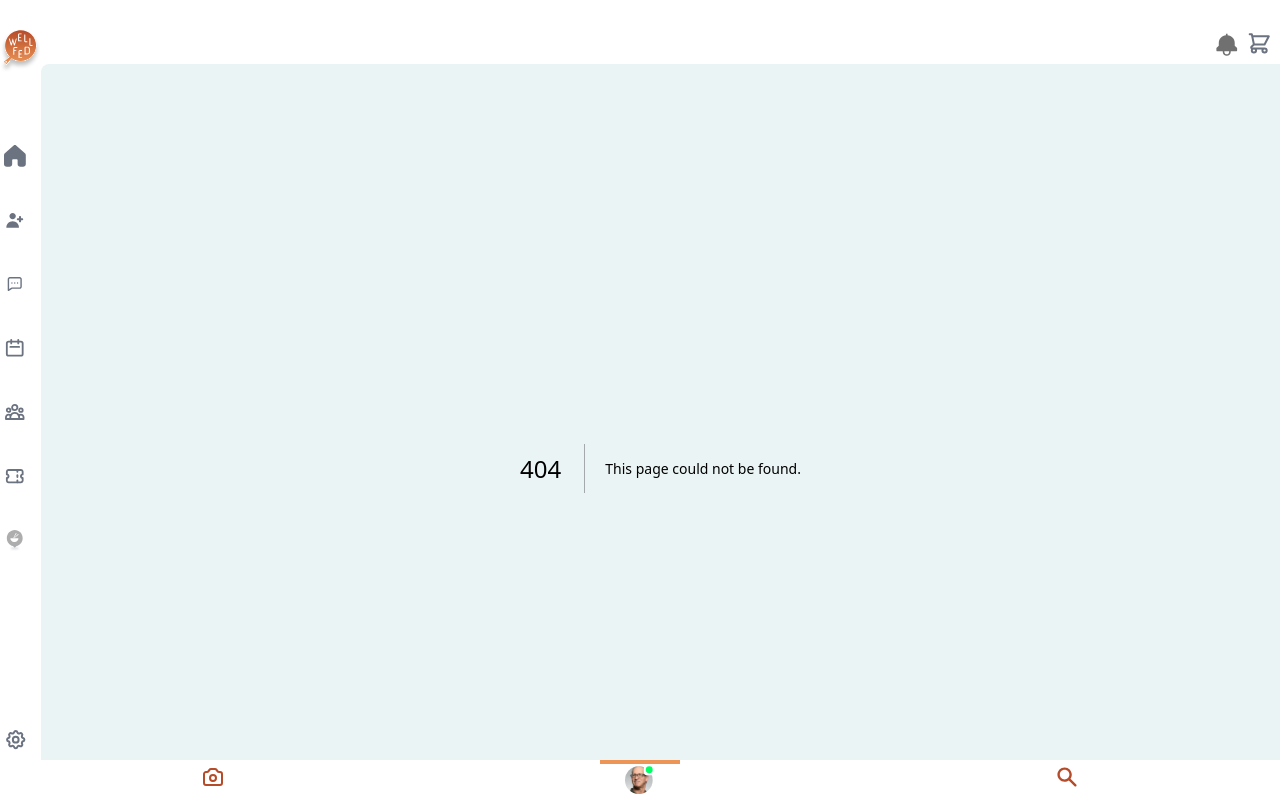
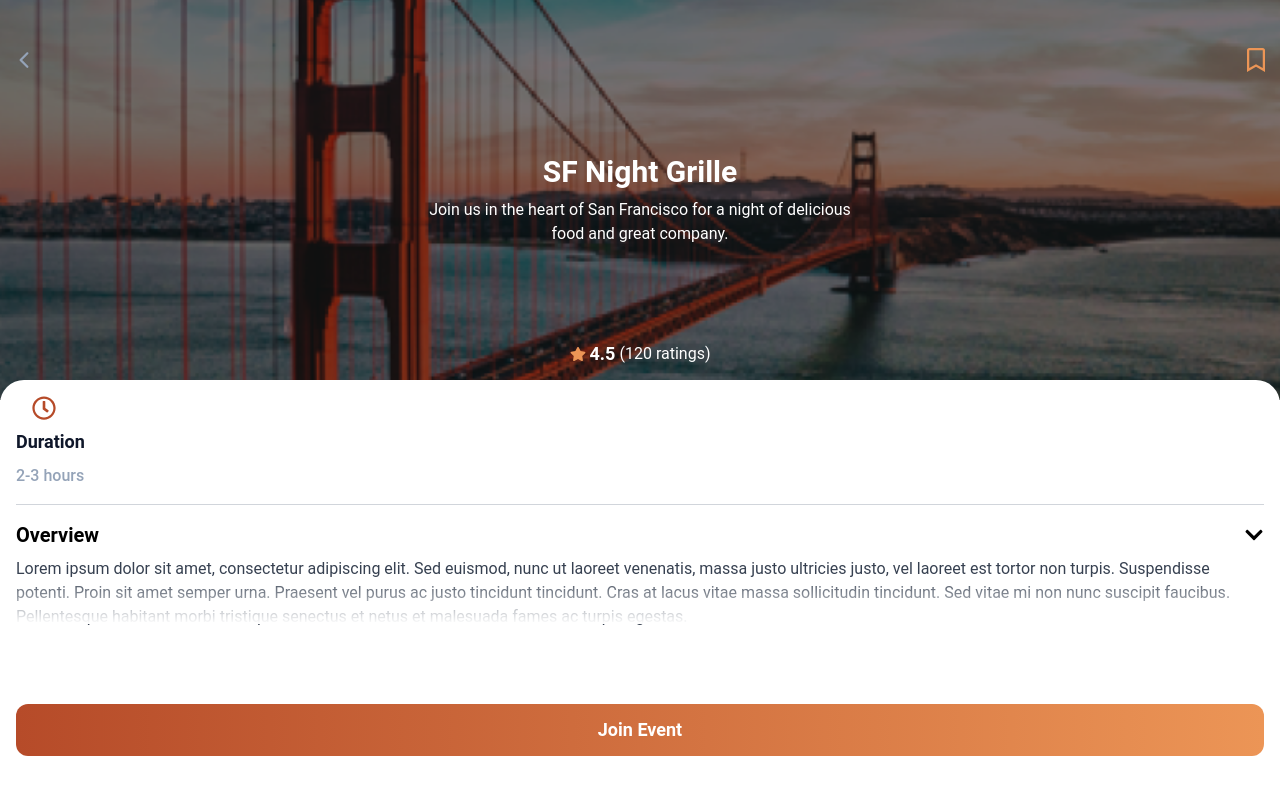
Before and after one commit to rithvikvelapati/WellFed, a Next.js app in the folder frontend/wellfed/: page /event-card in a window 1280 px wide. Before the commit this address had no page. Built offline with nearby package versions, Linux system fonts and the light colour scheme.

Commit message:
event card page layout, routing and local state management

```diff
--- a/frontend/wellfed/src/app/cart-section/shopping-list/page.tsx
+++ b/frontend/wellfed/src/app/cart-section/shopping-list/page.tsx
@@ -52,7 +52,7 @@ const ShoppingListPage: React.FC = () => {
         exit="exit"
       >
         {/* White Card Container */}
-        <div className="bg-white p-4 mb-2">
+        <div className="bg-white px-1 pt-10 mb-2">
 
           {/* Header Section with Back Button and "All Orders" */}
           <div className="flex items-center justify-between mb-1">
@@ -63,8 +63,8 @@ const ShoppingListPage: React.FC = () => {
               whileTap={{ scale: 0.95 }}
             >
               {/* Back Button */}
-              <div className="w-full flex justify-between items-center px-2 mt-2">
-                <button className="text-gray-600" onClick={handleBackClick}>
+              <div className="w-full flex justify-between items-center px-1 mt-2">
+                <button className="text-slate-500" onClick={handleBackClick}>
                   <IoChevronBack size={30} /> {/* Back Button */}
                 </button>
               </div>
@@ -78,7 +78,7 @@ const ShoppingListPage: React.FC = () => {
           </div>
 
           {/* Shopping List Title */}
-          <h1 className="text-2xl font-bold mb-3">Shopping List</h1>
+          <h1 className="text-2xl font-bold ml-4 pb-4">Shopping List</h1>
         </div>
 
         <div>
--- /dev/null
+++ b/frontend/wellfed/src/app/event-card/page.tsx
@@ -0,0 +1,122 @@
+// app/event-card/page.tsx
+
+"use client";
+
+import React, { useEffect, useState } from "react";
+import EventBanner from "./ui/EventBanner";
+import EventContent from "./ui/EventContent";
+import { useRouter } from "next/navigation";
+import { useDispatch } from "react-redux";
+import { setModalOpen } from "@/store/modalSlice";
+import { IoIosArrowBack } from "react-icons/io";
+import { AnimatePresence, motion } from "framer-motion";
+import { FaBookmark, FaRegBookmark } from "react-icons/fa";
+
+interface Event {
+  id: number;
+  title: string;
+  imageUrl: string;
+  rating: number;
+  bookmarked: boolean;
+  description: string;
+  duration: string;
+}
+
+const EventPage: React.FC = () => {
+  const router = useRouter();
+  const dispatch = useDispatch();
+
+  // Local state for event data
+  const [event, setEvent] = useState<Event>({
+    id: 1,
+    title: "Community Clean-Up Day",
+    imageUrl: "/SanFran.png", // Ensure this image exists in your public folder
+    rating: 4.5,
+    bookmarked: false,
+    description: "Join us in making our neighborhood cleaner and greener!",
+    duration: "2-3 hours",
+  });
+
+  // Function to toggle bookmark status
+  const toggleBookmark = () => {
+    setEvent((prevEvent) => ({
+      ...prevEvent,
+      bookmarked: !prevEvent.bookmarked,
+    }));
+  };
+
+  // Set modal open state to true when component mounts
+  useEffect(() => {
+    dispatch(setModalOpen(true));
+    return () => {
+      dispatch(setModalOpen(false));
+    };
+  }, [dispatch]);
+
+  // Animation variants for sliding in from left to right
+  const modalVariants = {
+    initial: {
+      x: "-100vw", // Start from the left
+      opacity: 0,
+    },
+    animate: {
+      x: 0, // End at the center
+      opacity: 1,
+      transition: { type: "tween", duration: 0.5 },
+    },
+    exit: {
+      x: "100vw", // Exit to the right
+      opacity: 0,
+      transition: { type: "tween", duration: 0.5 },
+    },
+  };
+
+  const handleClose = () => {
+    router.back(); // Navigate back to the previous page
+  };
+
+  return (
+    <AnimatePresence>
+      <motion.div
+        className="fixed inset-0 z-50 bg-white overflow-y-auto"
+        variants={modalVariants}
+        initial="initial"
+        animate="animate"
+        exit="exit"
+      >
+        {/* Top Bar with Back and Bookmark */}
+        <div className="absolute top-10 left-0 right-0 flex justify-between items-center px-1">
+          <button
+            onClick={handleClose}
+            className="p-2 focus:outline-none z-50"
+            aria-label="Close Event Modal"
+          >
+            <IoIosArrowBack className="text-2xl text-slate-400" />
+          </button>
+
+          {/* Bookmark Icon */}
+          <button
+            onClick={(e) => {
+              e.stopPropagation();
+              toggleBookmark();
+            }}
+            className="p-2 focus:outline-none z-50 text-2xl text-secondary"
+            aria-label={event.bookmarked ? "Remove Bookmark" : "Add Bookmark"}
+          >
+            {event.bookmarked ? <FaBookmark /> : <FaRegBookmark />}
+          </button>
+        </div>
+
+        <div className="min-h-screen flex flex-col">
+          {/* Event Banner */}
+          <EventBanner event={event} />
+
+          {/* Event Content */}
+          <EventContent event={event} />
+        </div>
+      </motion.div>
+    </AnimatePresence>
+  );
+};
+
+export default EventPage;
--- /dev/null
+++ b/frontend/wellfed/src/app/event-card/ui/EventBanner.tsx
@@ -0,0 +1,48 @@
+// ui/EventBanner.tsx
+
+"use client";
+
+import React from "react";
+import Image from "next/image";
+import { FaStar } from "react-icons/fa";
+
+const EventBanner: React.FC = () => {
+  const event = {
+    imageUrl: "/SanFran.png",
+    title: "SF Night Grille",
+    description: "Join us in the heart of San Francisco for a night of delicious food and great company.",
+    rating: 4.5,
+    totalRatings: 120,
+  };
+
+  return (
+    <div className="relative w-full h-[50vh]">
+      {/* Background Image */}
+      <Image
+        src={event.imageUrl}
+        alt={event.title}
+        fill
+        className="object-cover"
+      />
+
+      {/* Overlay */}
+      <div className="absolute inset-0 bg-black bg-opacity-50"></div>
+
+      {/* Content */}
+      <div className="absolute inset-0 flex flex-col justify-center items-center text-white px-4">
+
+        {/* Title and Description */}
+        <h1 className="text-3xl font-bold mb-2 text-center">{event.title}</h1>
+        <p className="text-center max-w-md">{event.description}</p>
+        {/* Ratings at the bottom */}
+        <div className="absolute bottom-8 flex items-center space-x-1">
+          <FaStar className="text-secondary" />
+          <span className="text-lg font-semibold">{event.rating}</span>
+          <span>({event.totalRatings} ratings)</span>
+        </div>
+      </div>
+    </div>
+  );
+};
+
+export default EventBanner;
--- /dev/null
+++ b/frontend/wellfed/src/app/event-card/ui/EventContent.tsx
@@ -0,0 +1,75 @@
+// ui/EventContent.tsx
+
+"use client";
+
+import React, { useState } from "react";
+import { FaChevronDown, FaChevronUp, FaRegClock } from "react-icons/fa";
+
+const EventContent: React.FC = () => {
+  const [isOverviewExpanded, setIsOverviewExpanded] = useState(false);
+
+  const event = {
+    duration: "2-3 hours",
+    overview: `Lorem ipsum dolor sit amet, consectetur adipiscing elit. Sed euismod,
+    nunc ut laoreet venenatis, massa justo ultricies justo, vel laoreet est
+    tortor non turpis. Suspendisse potenti. Proin sit amet semper urna.
+    Praesent vel purus ac justo tincidunt tincidunt. Cras at lacus vitae
+    massa sollicitudin tincidunt. Sed vitae mi non nunc suscipit faucibus.
+    Pellentesque habitant morbi tristique senectus et netus et malesuada fames
+    ac turpis egestas.`,
+  };
+
+  return (
+    <div className="relative p-4 flex flex-col justify-between bg-white rounded-t-3xl h-[50vh] mt-[-20px] z-10">
+      {/* Event Duration */}
+      <div className="w-32 flex flex-col items-start space-y-2 mb-4">
+        <FaRegClock className="text-primary w-6 h-6 ml-4" />
+        <h3 className="text-slate-900 text-lg font-bold">Duration</h3>
+        <span className="text-slate-400 text-base font-medium">{event.duration}</span>
+      </div>
+
+      {/* Overview Section */}
+      <div className="border-t border-gray-300 pt-4 flex-1 relative">
+        <button
+          onClick={() => setIsOverviewExpanded(!isOverviewExpanded)}
+          className="flex items-center justify-between w-full focus:outline-none"
+        >
+          <h2 className="text-xl font-bold">Overview</h2>
+          {isOverviewExpanded ? (
+            <FaChevronUp className="w-5 h-5" />
+          ) : (
+            <FaChevronDown className="w-5 h-5" />
+          )}
+        </button>
+
+        {/* Collapsible Content */}
+        <div
+          className={`mt-2 overflow-hidden transition-max-height duration-500 ${
+            isOverviewExpanded ? "max-h-screen" : "max-h-20"
+          }`}
+        >
+          <p className="text-gray-700">{event.overview}</p>
+        </div>
+
+        {/* Overlay when collapsed */}
+        {!isOverviewExpanded && (
+          <div className="absolute bottom-16 left-0 right-0 h-12 bg-gradient-to-t from-white to-transparent"></div>
+        )}
+      </div>
+
+      {/* Join Event Button */}
+      <div className="mt-4">
+        <button
+          onClick={() => {
+            /* Handle Join Event action */
+          }}
+          className="w-full py-3 mb-2 bg-gradient-to-r from-primary to-secondary text-white text-lg font-semibold rounded-xl focus:outline-none"
+        >
+          Join Event
+        </button>
+      </div>
+    </div>
+  );
+};
+
+export default EventContent;
--- a/frontend/wellfed/src/app/globals.css
+++ b/frontend/wellfed/src/app/globals.css
@@ -287,3 +287,8 @@ button.mobile-secondary-btn {
 .swipeable-list-item__content {
   background: transparent !important;
 }
+
+
+.transition-max-height {
+  transition: max-height 0.5s ease-in-out;
+}
--- a/frontend/wellfed/src/components/EventCalender/CalendarHome.tsx
+++ b/frontend/wellfed/src/components/EventCalender/CalendarHome.tsx
@@ -86,8 +86,8 @@ const CalendarHome: React.FC = () => {
   };
 
   return (
-    <div className="container mx-auto p-0 bg-transparent min-h-screen rounded-lg">
-      <div className="bg-transparent p-0 rounded-lg pl-1">
+    <div className="container mx-auto p-0 bg-transparent min-h-screen rounded-xl">
+      <div className="bg-transparent p-0 rounded-xl pl-1">
         <FullCalendar
           plugins={[dayGridPlugin, timeGridPlugin, interactionPlugin]}
           initialView="dayGridMonth"
--- a/frontend/wellfed/src/components/EventCard.tsx
+++ b/frontend/wellfed/src/components/EventCard.tsx
@@ -7,6 +7,7 @@ import {
   FaStarHalfAlt,
   FaRegStar,
 } from "react-icons/fa";
+import Link from "next/link";
 
 interface Event {
   id: number;
@@ -47,7 +48,9 @@ const EventCard: React.FC<EventCardProps> = ({ event, toggleBookmark }) => {
 
   return (
     <div className="relative inline-block w-[145px] h-[190px] rounded-xl overflow-hidden drop-shadow-lg">
+
       {/* Event Background Image */}
+      <Link href={`/event-card`}>
         <Image
           src={event.imageUrl}
           alt={event.title}
@@ -56,6 +59,7 @@ const EventCard: React.FC<EventCardProps> = ({ event, toggleBookmark }) => {
           sizes="(max-width: 768px) 100vw, 145px"
           priority
         />
+      </Link>
 
       {/* Bookmark Icon */}
       <button
```
Also changed, not shown: frontend/wellfed/public/SanFran.png (added). Lines whose indentation alone changed are shown as unchanged.
